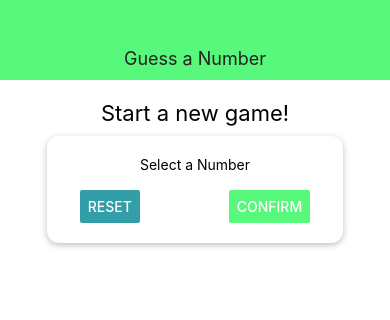
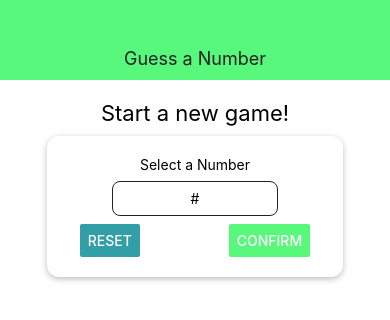
Before and after one commit to ethanmcneal/NativeNumberGuesser, a React Native app: screen / in a window 390 px wide. Shown: the top 320 px of the page. Built offline with nearby package versions, Linux system fonts and the light colour scheme.

Commit message:
better input

```diff
--- /dev/null
+++ b/components/Input.js
@@ -0,0 +1,21 @@
+import React from 'react';
+import { StyleSheet, TextInput } from 'react-native';
+
+const Input = props => {
+    return(
+        <TextInput {...props} style={{...styles.input, ...props.style}}/>
+    )
+}
+
+const styles = StyleSheet.create({
+    input: {
+        height: 35,
+        borderColor: '#222',
+        borderWidth: 1,
+        marginVertical: 8,
+        width: '65%',
+        borderRadius: 8,
+        textAlign: 'center'
+    }
+})
+export default Input
--- a/screens/StartGameScreen.js
+++ b/screens/StartGameScreen.js
@@ -1,40 +1,56 @@
-import React from 'react';
-import { Button, StyleSheet, Text, TextInput, View } from 'react-native';
-import Card from '../components/Card';
-import Colors from '../constants/colors'
+import React, { useState } from "react";
+import { Button, Keyboard, StyleSheet, Text, TextInput, TouchableWithoutFeedback, View } from "react-native";
+import Card from "../components/Card";
+import Input from "../components/Input";
+import Colors from "../constants/colors";
 
-const StartGameScreen = props => {
-    return(
+const StartGameScreen = (props) => {
+    const [enteredValue, setEnteredValue] = useState('')
+
+    const onChange = inputText => {
+        setEnteredValue(inputText.replace(/[^0-9]/g, ''))
+    }
+  return (
+    <TouchableWithoutFeedback onPress={()=> {Keyboard.dismiss()}}>
     <View style={styles.screen}>
       <Text style={styles.title}>Start a new game!</Text>
       <Card style={styles.inputContainer}>
         <Text>Select a Number</Text>
-                <TextInput />
+        <Input blurOnSubmit keyboardType="number-pad" placeholder="#" onChangeText={onChange} value={enteredValue} />
         <View style={styles.buttonContainer}>
-                    <Button style={styles.button} title="Reset" color={Colors.secondary}/>
-                    <Button style={styles.button} title="Confirm" color={Colors.primary}/>
+          <Button
+            style={styles.button}
+            title="Reset"
+            color={Colors.secondary}
+          />
+          <Button
+            style={styles.button}
+            title="Confirm"
+            color={Colors.primary}
+          />
         </View>
       </Card>
     </View>
-    )
-}
+    </TouchableWithoutFeedback>
+  );
+};
 
 const styles = StyleSheet.create({
   screen: {
     flex: 1,
     padding: 10,
-      alignItems: 'center'
+    alignItems: "center",
   },
   buttonContainer: {
-        flexDirection: 'row',
-        justifyContent: 'space-between',
-        alignItems: 'center',
-        width: '90%',
+    flexDirection: "row",
+    justifyContent: "space-between",
+    alignItems: "center",
+    width: "90%",
     // margin: 10,
   },
   inputContainer: {
-        width: '80%',
-        alignItems: 'center'
+    width: "80%",
+    alignItems: "center",
   },
   button: {
     width: 80,
@@ -43,7 +59,7 @@ const styles = StyleSheet.create({
   title: {
     fontSize: 22,
     marginVertical: 10,
-    }
-})
+  },
+});
 
-export default StartGameScreen
+export default StartGameScreen;
```
Lines whose indentation alone changed are shown as unchanged.
